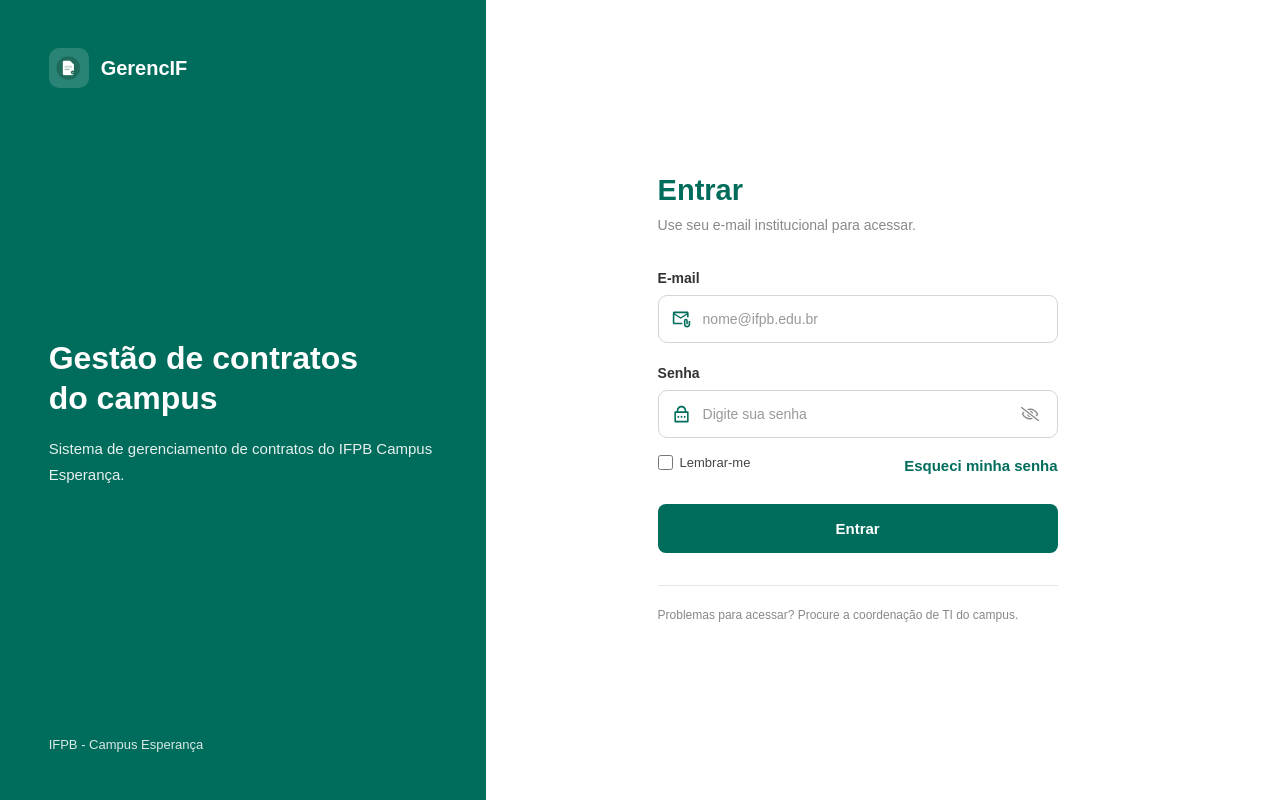
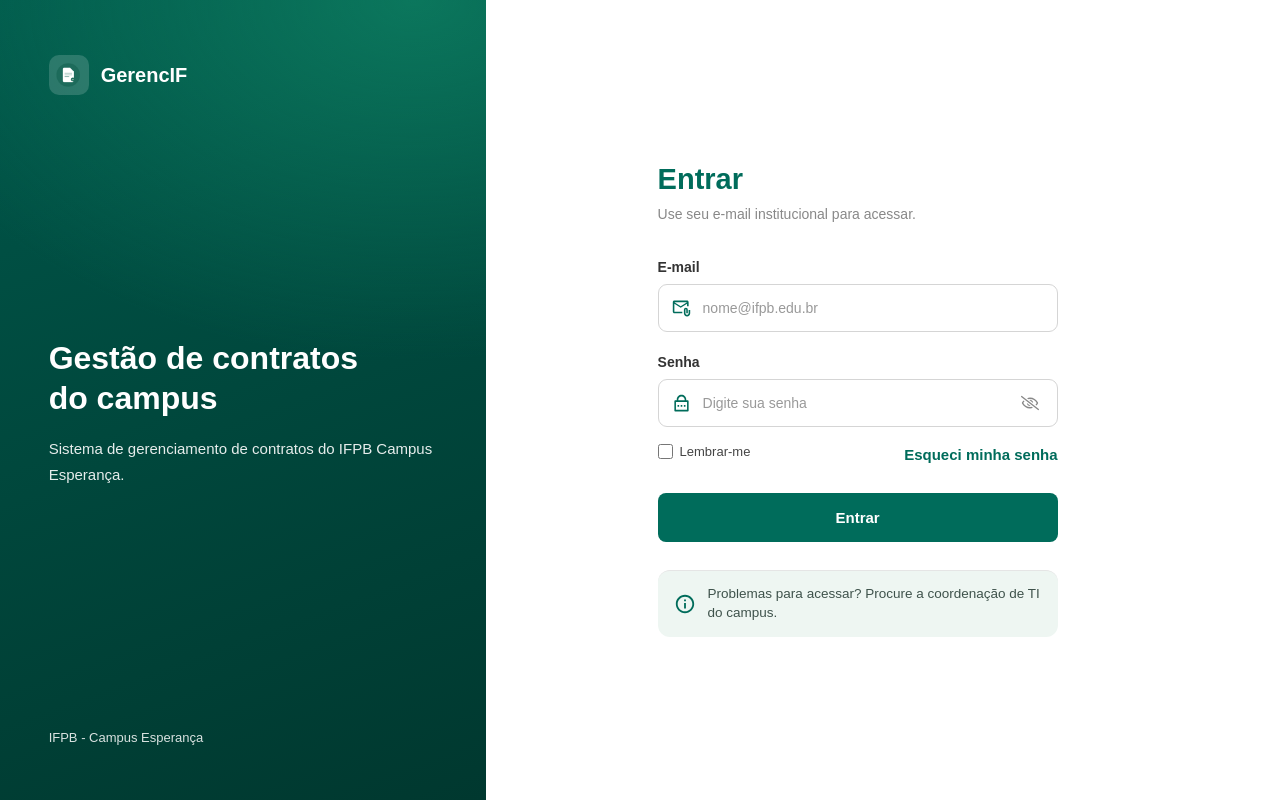
Before and after one commit to laviniamarante/DAW_TCC, a Next.js app: page / in a window 1280 px wide. Built offline with nearby package versions, Linux system fonts and the light colour scheme; no server answers.

Commit message:
alteração tela login front

```diff
--- a/src/app/page.module.css
+++ b/src/app/page.module.css
@@ -24,14 +24,16 @@
 /* LADO VERDE */
 
 .painelVerde {
-  background: #006c5b;
+  background:
+    radial-gradient(900px 600px at 85% 0%, rgba(20, 148, 111, 0.55) 0%, transparent 60%),
+    linear-gradient(160deg, #00574a 0%, #00382f 100%);
   color: #fff;
 
   display: flex;
   flex-direction: column;
   justify-content: space-between;
 
-  padding: 48px 10%;
+  padding: 55px 10%;
   box-sizing: border-box;
 }
 
@@ -416,3 +418,30 @@
     font-size: 11px;
   }
 }
+/* RODAPÉ DE SUPORTE */
+
+.supportFooter {
+  display: flex;
+  align-items: center;
+  gap: 12px;
+
+  margin-top: 28px;
+  padding: 14px 16px;
+
+  background: #eef6f2;
+  border-radius: 12px;
+
+  color: #3e524b;
+  font-size: 13.5px;
+  line-height: 1.4;
+}
+
+.supportFooter p {
+  margin: 0;
+}
+
+.supportIcon {
+  color: #006c5b;
+  font-size: 22px;
+  flex-shrink: 0;
+}
--- a/src/app/page.tsx
+++ b/src/app/page.tsx
@@ -2,13 +2,13 @@
 "use client";
 
 import { useState } from "react";
+import { MdOutlineAttachEmail, MdInfoOutline } from "react-icons/md";
 import Image from "next/image";
 import { useRouter } from "next/navigation";
 
 import styles from "./page.module.css";
 
 import { RiLockPasswordLine } from "react-icons/ri";
-import { MdOutlineAttachEmail } from "react-icons/md";
 import { FaRegEyeSlash, FaRegEye } from "react-icons/fa";
 
 import { supabase } from "@/lib/supabase";
@@ -170,9 +170,11 @@ export default function Home() {
 
             </form>
 
-            <div className={styles.supportFooter}>
-              Problemas para acessar? Procure a coordenação de TI do campus.
-            </div>
+           <div className={styles.supportFooter}>
+  <MdInfoOutline className={styles.supportIcon} />
+  <p>Problemas para acessar? Procure a coordenação de TI do campus.</p>
+</div>
+
 
           </div>
 
```
